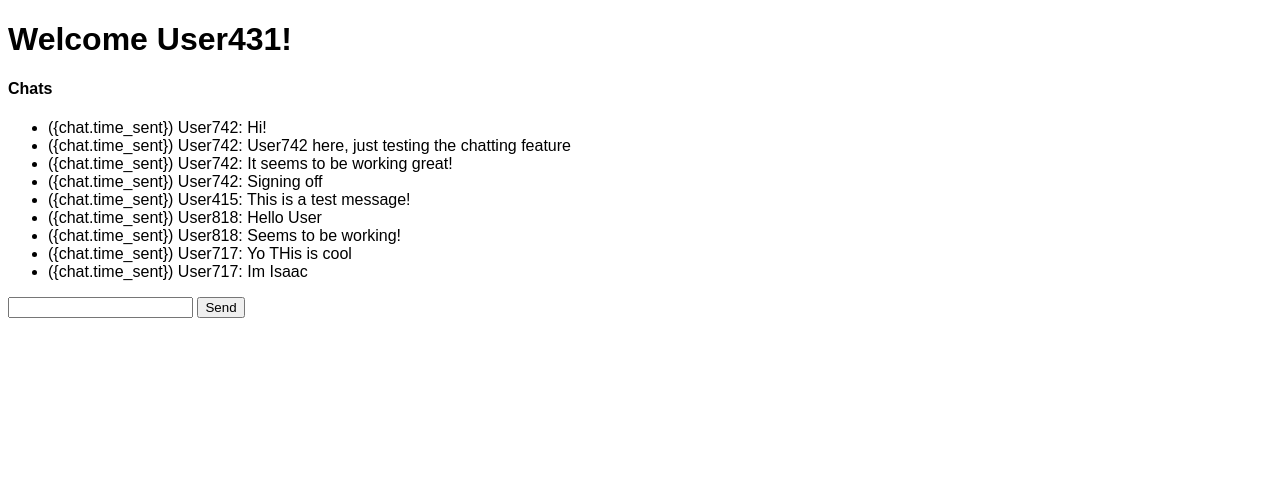
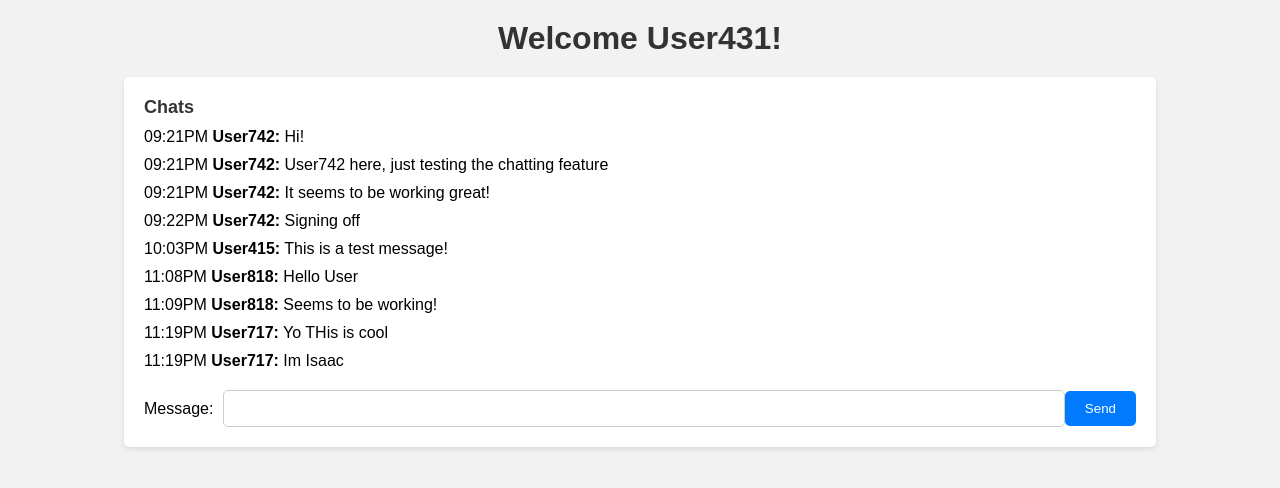
Before and after one commit to IsaacDC/Machine-Learning-Project, a Flask app: page / in a window 1280 px wide. Shown: the top 488 px of the page. Run offline with Flask 3, Linux system fonts and the light colour scheme; some libraries are stand-ins or nearby versions.

Commit message:
Edited HTML and CSS
HTML and CSS are cleaner / updated

```diff
--- a/static/css/home.css
+++ b/static/css/home.css
@@ -1,3 +1,84 @@
-body {
+/* Reset default browser styles */
+body, h1, h2, ul, form {
+    margin: 0;
+    padding: 0;
+  }
+
+  body {
     font-family: Arial, sans-serif;
-}
+    background-color: #f2f2f2;
+    padding: 20px;
+  }
+
+  header, footer {
+    text-align: center;
+    margin-bottom: 20px;
+  }
+
+  h1 {
+    color: #333;
+  }
+
+  main {
+    display: flex;
+    justify-content: center;
+  }
+
+  .chat_window {
+    background-color: #fff;
+    border-radius: 5px;
+    box-shadow: 0 2px 5px rgba(0, 0, 0, 0.1);
+    padding: 20px;
+    width: 80%;
+  }
+
+  h2 {
+    color: #333;
+    font-size: 18px;
+    margin-bottom: 10px;
+  }
+
+  #message-window {
+    list-style-type: none;
+    padding: 0;
+    margin-bottom: 20px;
+  }
+
+  #message-window li {
+    margin-bottom: 10px;
+  }
+
+  #chat-form {
+    display: flex;
+    align-items: center;
+  }
+
+  #new-message-label {
+    margin-right: 10px;
+  }
+
+  #new-message {
+    flex: 1;
+    padding: 10px;
+    border: 1px solid #ccc;
+    border-radius: 5px;
+  }
+
+  button[type="submit"] {
+    background-color: #007bff;
+    color: #fff;
+    border: none;
+    padding: 10px 20px;
+    border-radius: 5px;
+    cursor: pointer;
+  }
+
+  button[type="submit"]:hover {
+    background-color: #0056b3;
+  }
+
+  #error-message {
+    color: red;
+    margin-top: 5px;
+    font-size: 14px;
+  }
--- a/templates/home.html
+++ b/templates/home.html
@@ -1,26 +1,41 @@
 <!DOCTYPE html>
-<html>
+<html lang="en">
 <head>
-        <title>Chat</title>
+  <meta charset="UTF-8">
+  <meta name="viewport" content="width=device-width, initial-scale=1.0">
+  <title>Chat App</title>
   <link rel="stylesheet" type="text/css" href="{{ url_for('static', filename='css/home.css') }}">
 </head>
 <body>
-        <h1>Welcome {{ user }}!</h1>
+  <header>
+    <h1>Welcome <span id="username">{{ user }}</span>!</h1>
+  </header>
 
+  <main>
     <!-- Chat Window -->
-        <h4>Chats</h4>
-        <ul id="message-window">
+    <section class="chat_window">
+      <h2>Chats</h2>
+      <ul id="message-window" aria-live="polite" aria-atomic="true">
         {% for chat in latest_chats %}
-                <li>({chat.time_sent}) {{chat.user}}: {{chat.message}}</li>
+        <li>
+          <time datetime="{{ chat.time_sent }}">{{ chat.time_sent }}</time>
+          <strong>{{ chat.user }}:</strong> {{ chat.message }}
+        </li>
         {% endfor %}
       </ul>
 
-        <form id="chat-form">
-            <input type="text" id="new-message" autocomplete="off">
+      <form id="chat-form" aria-labelledby="new-message-label">
+        <label for="new-message" id="new-message-label">Message:</label>
+        <input type="text" id="new-message" autocomplete="off" aria-required="true" aria-describedby="new-message-error">
         <button type="submit">Send</button>
+        <span id="new-message-error" class="error" aria-live="assertive"></span>
       </form>
+    </section>
+  </main>
 
+  <footer>
     <script src="https://cdnjs.cloudflare.com/ajax/libs/socket.io/4.3.2/socket.io.js"></script>
     <script src="{{ url_for('static', filename='js/chat.js') }}"></script>
+  </footer>
 </body>
 </html>
```
Also changed, not shown: templates/chatHistory.html (+8 -2 lines), app.py (line endings or trailing spaces), instance/chats.db. Lines whose indentation alone changed are shown as unchanged.
